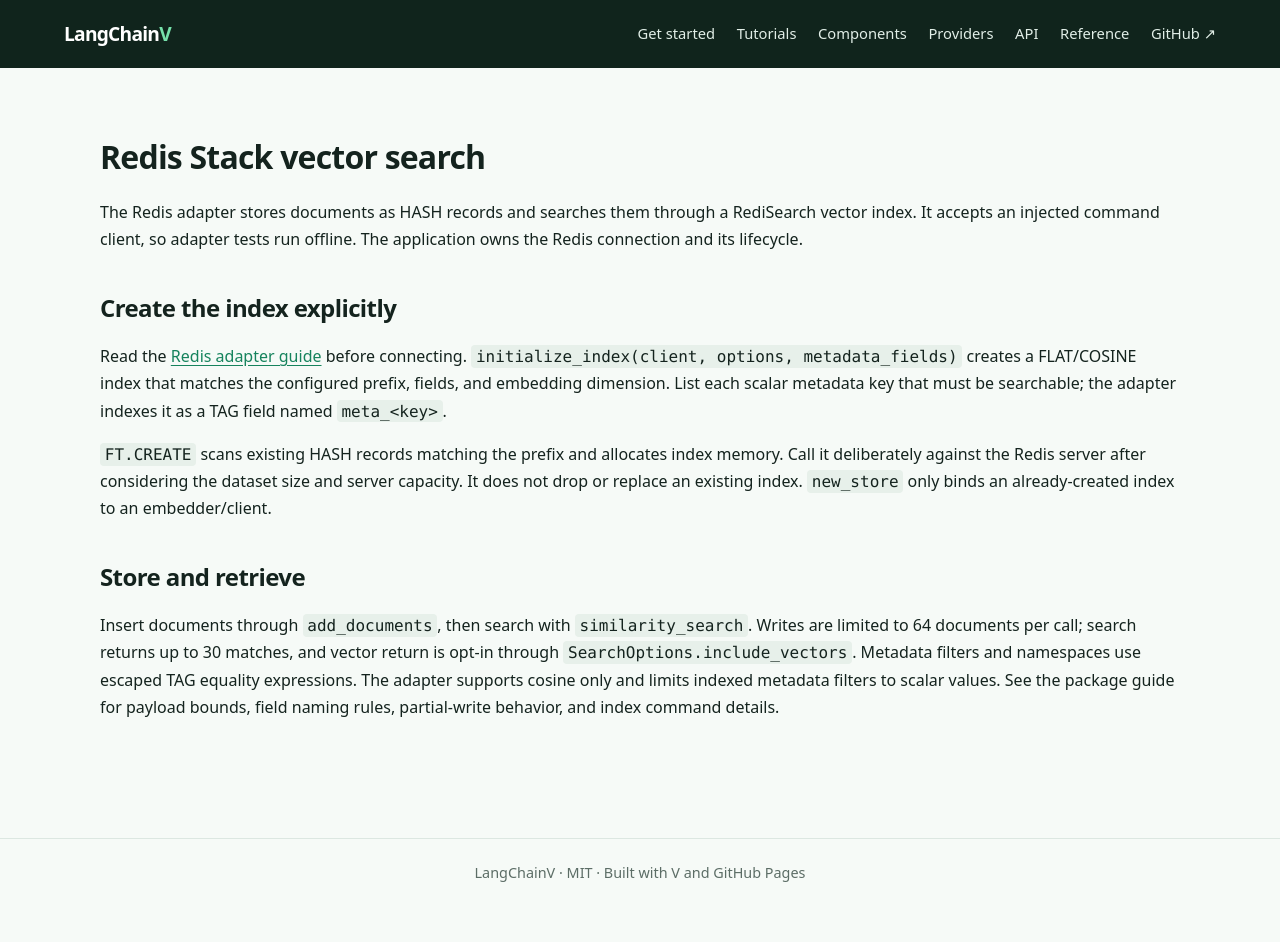
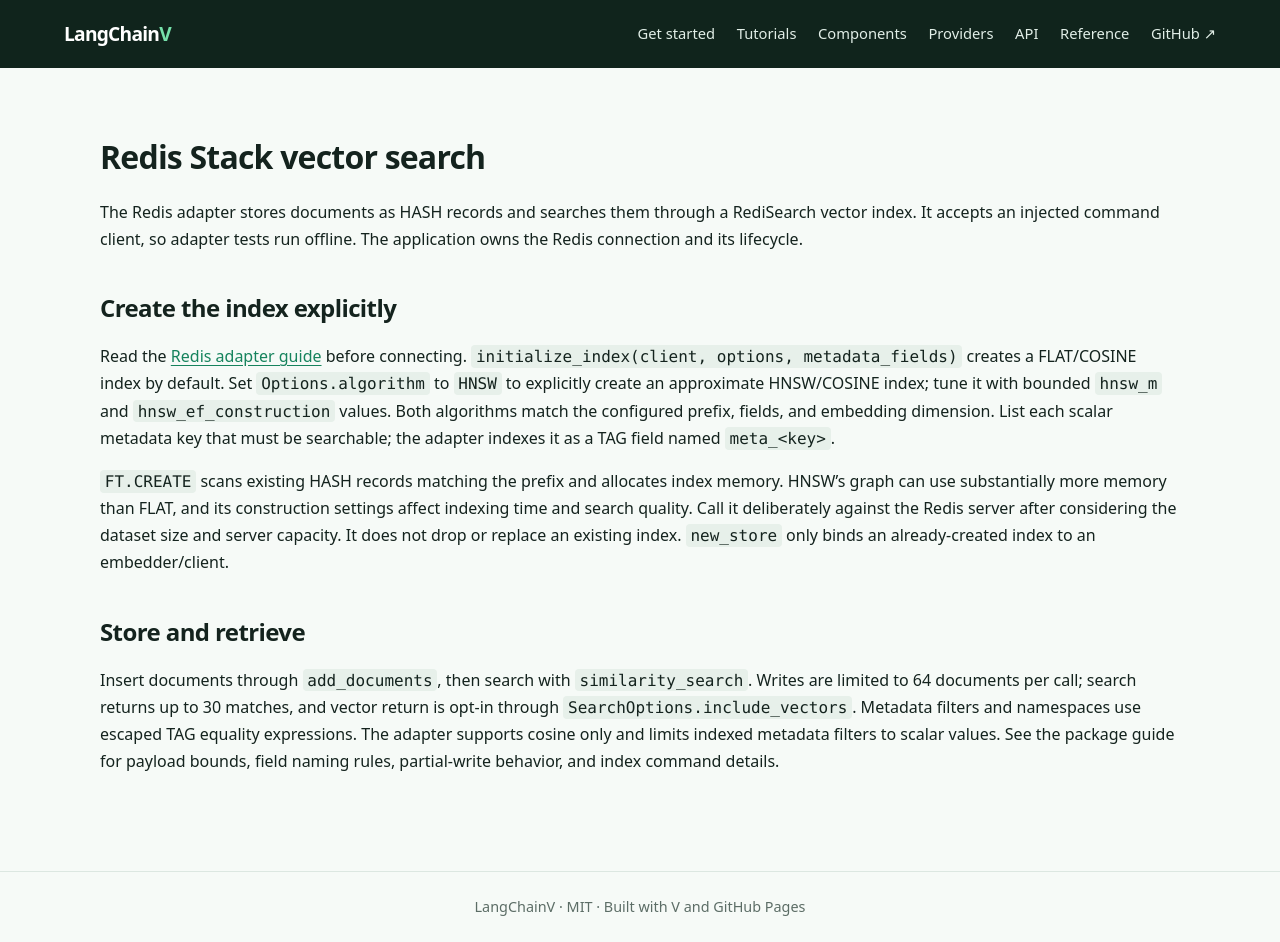
Before and after one commit to ulises-jeremias/langchainv, a Jekyll site: the page built from docs/tutorials/redis-vector-search.md, in a window 1280 px wide. Built offline with Jekyll 4.4.1, drawn with Linux system fonts in a browser that asks for light colours; before the commit the page ends 908 px from its top, so only the background shows below that.

Commit message:
feat(redis): support bounded HNSW index creation (#62)
* feat(redis): support bounded HNSW index creation

* style(redis): format HNSW index tests

```diff
--- a/docs/tutorials/redis-vector-search.md
+++ b/docs/tutorials/redis-vector-search.md
@@ -14,14 +14,18 @@
 
 Read the [Redis adapter guide](https://github.com/ulises-jeremias/langchainv/blob/main/vectorstores/redis/README.md)
 before connecting. `initialize_index(client, options, metadata_fields)` creates
-a FLAT/COSINE index that matches the configured prefix, fields, and embedding
-dimension. List each scalar metadata key that must be searchable; the adapter
-indexes it as a TAG field named `meta_<key>`.
+a FLAT/COSINE index by default. Set `Options.algorithm` to `HNSW` to explicitly
+create an approximate HNSW/COSINE index; tune it with bounded `hnsw_m` and
+`hnsw_ef_construction` values. Both algorithms match the configured prefix,
+fields, and embedding dimension. List each scalar metadata key that must be
+searchable; the adapter indexes it as a TAG field named `meta_<key>`.
 
 `FT.CREATE` scans existing HASH records matching the prefix and allocates index
-memory. Call it deliberately against the Redis server after considering the
-dataset size and server capacity. It does not drop or replace an existing
-index. `new_store` only binds an already-created index to an embedder/client.
+memory. HNSW's graph can use substantially more memory than FLAT, and its
+construction settings affect indexing time and search quality. Call it
+deliberately against the Redis server after considering the dataset size and
+server capacity. It does not drop or replace an existing index. `new_store`
+only binds an already-created index to an embedder/client.
 
 ## Store and retrieve
 
```
Also changed, not shown: docs/LANGCHAINGO_PARITY.md (+7 -7 lines), vectorstores/redis/README.md, 2 other files.
